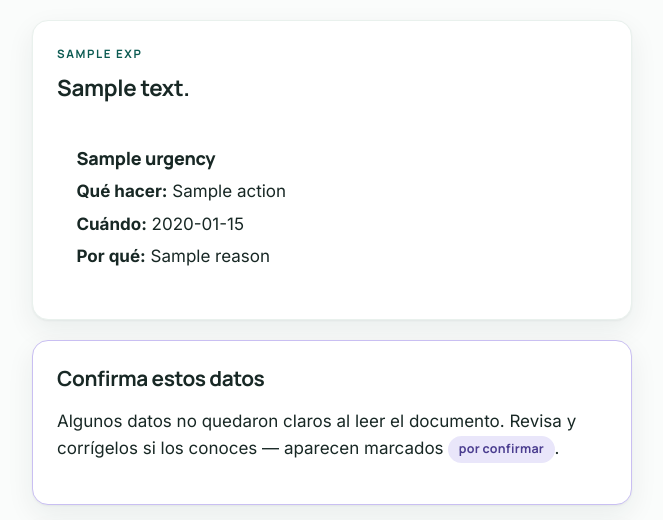
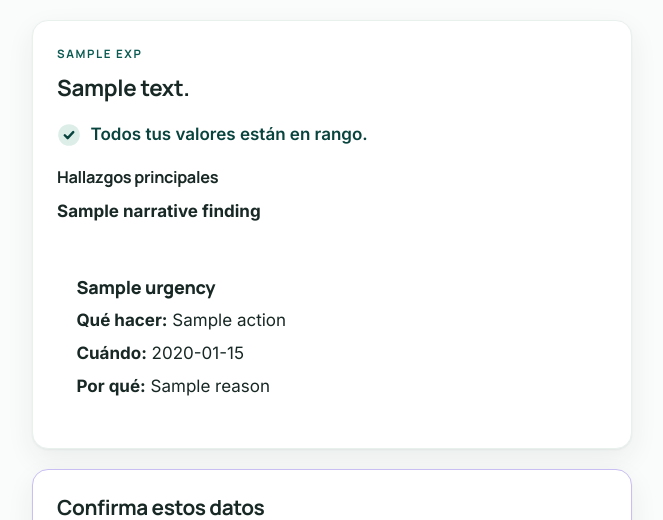
Before and after one commit to danlegion/mificha, a FastAPI app: template templates/result.html in a window 1280 px wide. Shown: the part 118-638 px from the top of the page, without its empty margins (308-971 px from the left). Run offline with FastAPI, Linux system fonts and the light colour scheme; the template is opened without the code that fills it: most values are stand-ins (such as "Sample title", 1, 10 or a date in 2020).

Commit message:
Resumen: bullets con los valores que necesitan atencion
El resumen nombra ahora cada biomarcador fuera de rango con su
valor, etiqueta (alto/bajo) y rango esperado. Si todo esta en rango
muestra una linea de confirmacion. Hallazgos narrativos listan sus
titulos principales.

```diff
--- a/static/app.css
+++ b/static/app.css
@@ -396,6 +396,23 @@ h3 { font-size: 1.08rem; margin: 0 0 0.5rem; }
 
 .doctor-q { background: var(--surface-soft); border-radius: var(--radius-sm); padding: 0.85rem 1rem; }
 
+/* ---------- Resumen: valores que necesitan atención ---------- */
+
+.concerns { margin-top: 1.15rem; }
+.concerns h2 { font-size: 1.02rem; margin: 0 0 0.25rem; }
+.concern-list { list-style: none; margin: 0; padding: 0; }
+.concern-list li { padding: 0.7rem 0; border-top: 1px solid var(--line-soft); }
+.concern-list li:first-child { border-top: none; }
+.concern-top { display: flex; align-items: baseline; justify-content: space-between; gap: 0.75rem; }
+.concern-name { font-weight: 700; }
+.concern-value { font-family: var(--font-display); font-weight: 800; font-variant-numeric: tabular-nums; white-space: nowrap; }
+.concern-value .flag { margin-left: 0.35rem; }
+.concern-range { display: block; color: var(--ink-soft); font-size: 0.88rem; margin-top: 0.15rem; }
+.concern-names li { padding: 0.45rem 0; }
+
+.all-clear { display: flex; align-items: center; gap: 0.6rem; margin: 1.1rem 0 0; font-weight: 600; color: var(--brand-deep); }
+.all-clear svg { width: 1.5rem; height: 1.5rem; flex-shrink: 0; }
+
 /* ---------- Uncertain fields ---------- */
 
 .uncertain-card { border: 1.5px solid #C9BFF2; }
--- a/static/sw.js
+++ b/static/sw.js
@@ -1,7 +1,7 @@
 /* MiFicha service worker — cache-first for the app shell only.
    NEVER cache /resultado, /ficha, /s/* (clinical data must always be fresh). */
-var CACHE = "mificha-shell-v6";
-var SHELL = ["/", "/static/app.css?v=6", "/static/app.js?v=6", "/static/manifest.json"];
+var CACHE = "mificha-shell-v7";
+var SHELL = ["/", "/static/app.css?v=7", "/static/app.js?v=7", "/static/manifest.json"];
 
 self.addEventListener("install", function (event) {
   event.waitUntil(
--- a/templates/_explanation.html
+++ b/templates/_explanation.html
@@ -4,6 +4,40 @@
 <section class="card level1" aria-label="Resumen">
   <p class="eyebrow">{{ exp.type_label }}</p>
   <h1 class="summary">{{ exp.summary_simple }}</h1>
+
+  {% set concerns = exp.biomarkers | selectattr("flag_key", "in", ["alto", "bajo"]) | list %}
+  {% if concerns %}
+  <div class="concerns" aria-label="Valores que necesitan atención">
+    <h2>Valores que necesitan atención</h2>
+    <ul class="concern-list">
+      {% for b in concerns %}
+      <li>
+        <div class="concern-top">
+          <strong class="concern-name">{{ b.name }}</strong>
+          <span class="concern-value">{{ b.value }}{% if b.unit %} {{ b.unit }}{% endif %}{% if b.flag %} <span class="flag flag-{{ b.flag_key }}">{{ b.flag }}</span>{% endif %}</span>
+        </div>
+        {% if b.ref_range %}<span class="concern-range">Rango esperado: {{ b.ref_range }}</span>{% endif %}
+      </li>
+      {% endfor %}
+    </ul>
+  </div>
+  {% elif exp.biomarkers %}
+  <p class="all-clear">
+    <svg viewBox="0 0 20 20" aria-hidden="true"><circle cx="10" cy="10" r="9" fill="#DDEEE9"/><path d="M6.5 10.2l2.4 2.4 4.6-5" stroke="#08443D" stroke-width="2" fill="none" stroke-linecap="round" stroke-linejoin="round"/></svg>
+    Todos tus valores están en rango.
+  </p>
+  {% endif %}
+
+  {% if exp.narrative_findings %}
+  <div class="concerns" aria-label="Hallazgos principales">
+    <h2>Hallazgos principales</h2>
+    <ul class="concern-list concern-names">
+      {% for f in exp.narrative_findings %}
+      <li><strong>{{ f.heading }}</strong></li>
+      {% endfor %}
+    </ul>
+  </div>
+  {% endif %}
 
   <div class="urgency urgency-{{ exp.urgency.level }}" role="status">
     <p class="urgency-level">{{ exp.urgency.label }}</p>
--- a/templates/base.html
+++ b/templates/base.html
@@ -5,7 +5,7 @@
   <meta name="viewport" content="width=device-width, initial-scale=1">
   <meta name="description" content="Mi Ficha Medica explica tus exámenes médicos en lenguaje simple.">
   <title>{% block title %}Mi Ficha Medica{% endblock %} · Mi Ficha Medica</title>
-  <link rel="stylesheet" href="/static/app.css?v=6">
+  <link rel="stylesheet" href="/static/app.css?v=7">
   <link rel="preconnect" href="https://fonts.googleapis.com">
   <link rel="preconnect" href="https://fonts.gstatic.com" crossorigin>
   <link href="https://fonts.googleapis.com/css2?family=Inter:wght@400;500;600;700&family=Manrope:wght@600;700;800&display=swap" rel="stylesheet">
@@ -34,7 +34,7 @@
     </div>
   </footer>
 
-  <script src="/static/app.js?v=6" defer></script>
+  <script src="/static/app.js?v=7" defer></script>
   {% block scripts %}{% endblock %}
 </body>
 </html>
```
